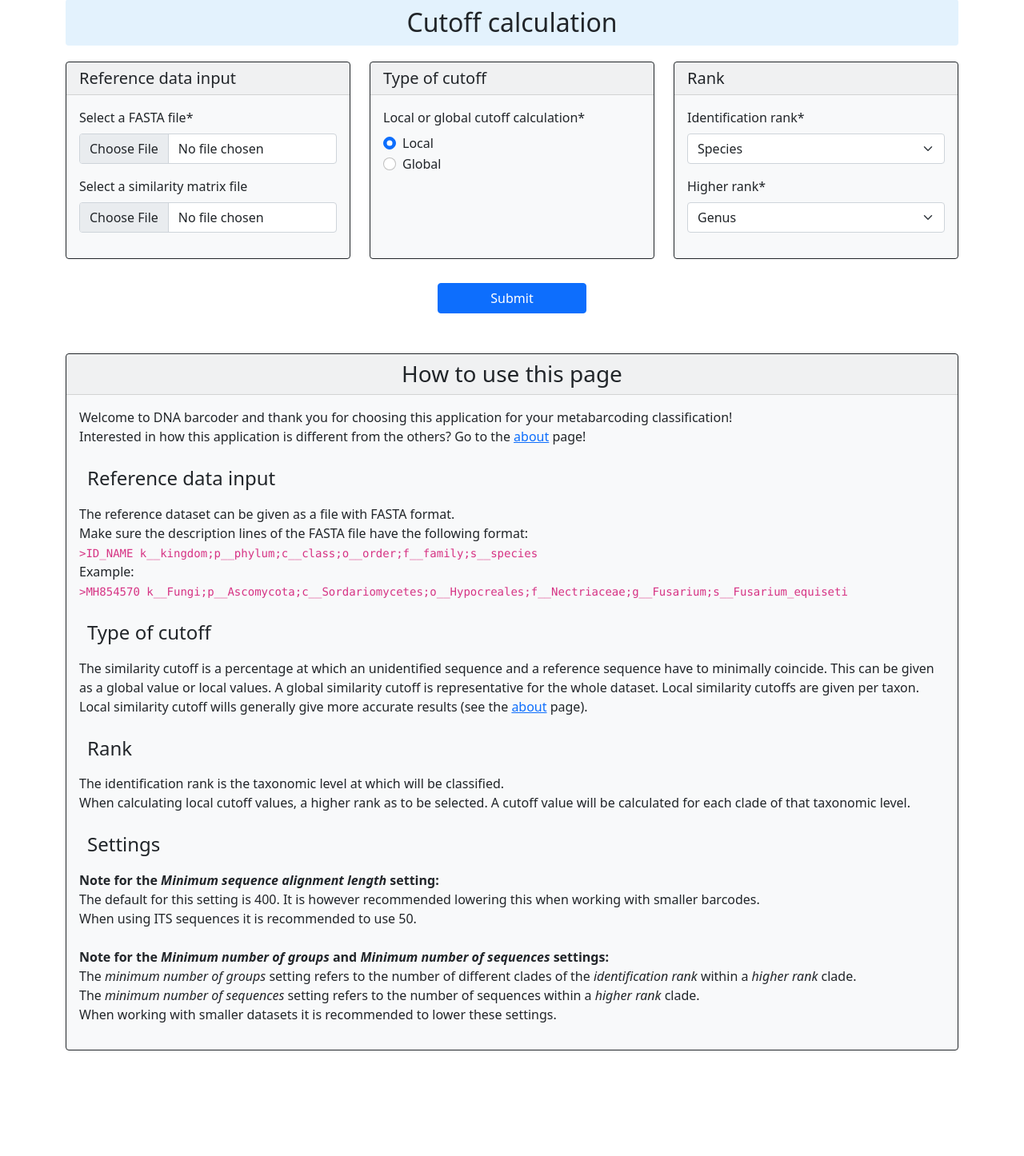
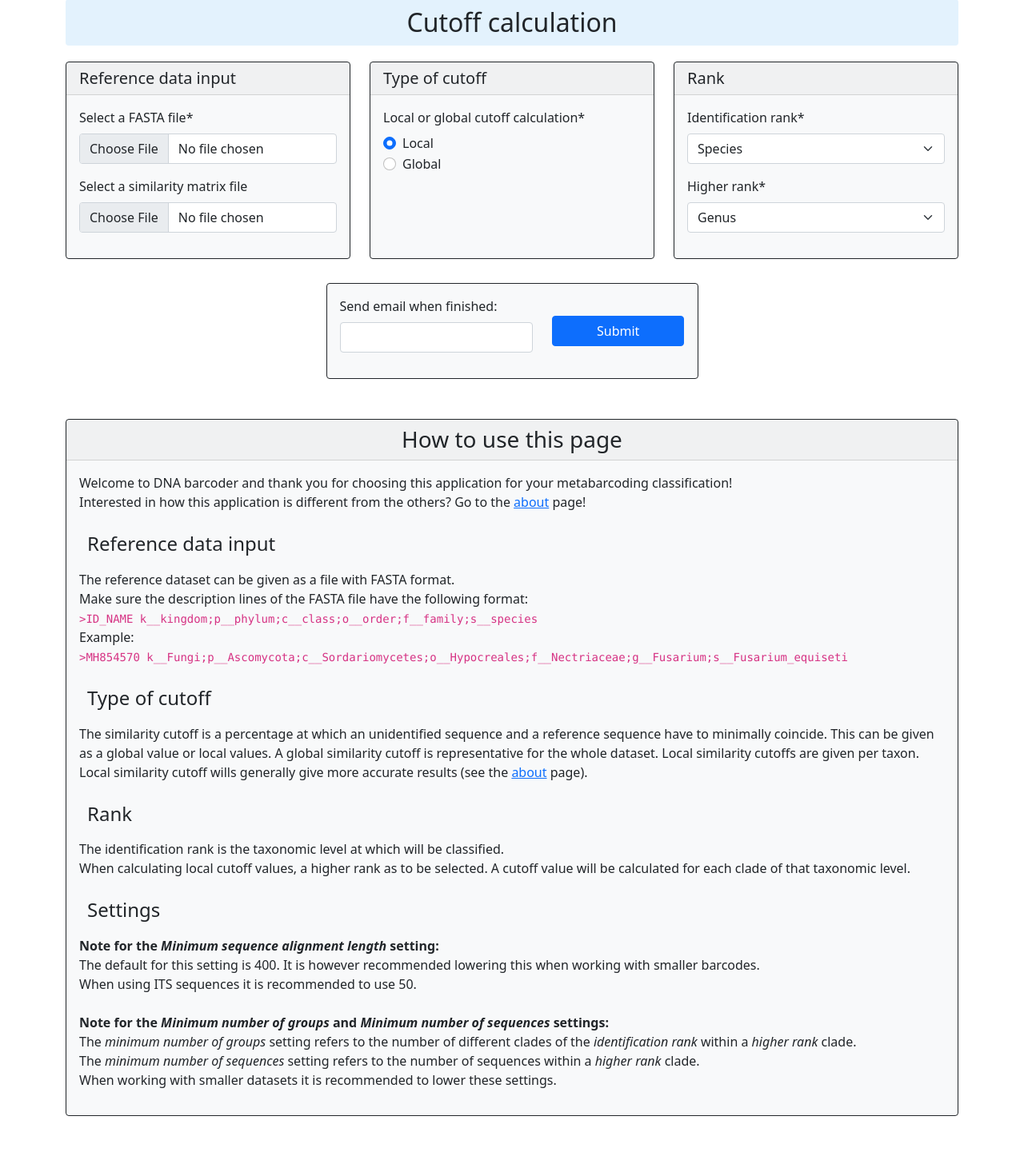
Before and after one commit to RubyvanderHolst/interface-dnabarcoder, a Django app: page /cutoff in a window 1280 px wide. Shown: the part 119-1565 px from the top of the page at 80% size. Before the commit the page ends 1433 px from the top, so only its background shows below. Run offline with Django 3.2, Linux system fonts and the light colour scheme; parts of the project's set-up code (start-up, migrations or seed data) failed here and were passed over; some libraries are stand-ins or nearby versions.

Commit message:
Created mailserver in docker-compose.yml and email fields

```diff
--- a/apps/Classification/tasks.py
+++ b/apps/Classification/tasks.py
@@ -14,7 +14,7 @@ dnabarcoder_path = os.popen("find /home -name dnabarcoder.py").read().rstrip('\n
 def classify_blast(input_sequences_path, reference_path,
                    num_cutoff, file_cutoff_path,
                    min_alignment_length, confidence, min_group_number,
-                   min_seq_number, rank, output_dir):
+                   min_seq_number, rank, output_dir, email):
     # Celery task for classification with BLAST
 
     task_id = classify_blast.request.id
--- a/apps/Classification/views.py
+++ b/apps/Classification/views.py
@@ -72,13 +72,14 @@
         min_seq_number = retrieve_input('min_seq_number', request.POST)
         rank = retrieve_input('rank', request.POST)
         # max_seq_number = request.POST['max_seq_number']
+        email = retrieve_input('email', request.POST)
 
         # start celery task
         task = classify_blast.delay(input_sequences_path, reference_path,
                                     num_cutoff, file_cutoff_path,
                                     min_alignment_length, confidence,
                                     min_group_number, min_seq_number, rank,
-                                    output_dir)
+                                    output_dir, email)
         task_id = task.id
 
     return render(request, 'classification_results.html', {
--- a/apps/Cutoff/forms.py
+++ b/apps/Cutoff/forms.py
@@ -119,3 +119,10 @@ class CutoffForm(forms.Form):
         }),
         required=False,
     )
+
+    email = forms.EmailField(
+        label='Send email when finished:',
+        min_length=5,
+        max_length=200,
+        required=False,
+    )
--- a/apps/Cutoff/views.py
+++ b/apps/Cutoff/views.py
@@ -54,6 +54,7 @@
         min_group_number = request.POST['min_group_number']
         min_seq_number = request.POST['min_seq_number']
         max_seq_number = request.POST['max_seq_number']
+        email = retrieve_input('email', request.POST)
 
         remove_comp = 'no'
         if 'remove_comp' in request.POST:
@@ -64,7 +65,8 @@
                              sim_file_path, min_alignment_length, rank,
                              higher_rank, starting_threshold, end_threshold,
                              step, min_group_number, min_seq_number,
-                             max_seq_number, remove_comp, prefix, output_dir)
+                             max_seq_number, remove_comp, prefix, output_dir,
+                             email)
 
         task_id = task.id
 
--- a/static/css/styling.css
+++ b/static/css/styling.css
@@ -45,6 +45,10 @@ img {
     height: 100px;
 }
 
+.mt-0 {
+    margin-top: 0 !important;
+}
+
 .mt-30 {
     margin-top: 30px !important;
 }
--- a/templates/cutoff.html
+++ b/templates/cutoff.html
@@ -50,8 +50,19 @@
 
 
                 </div>
-                <div class="d-grid gap-3 col-2 mx-auto mt-30">
-                    <button type="submit" class="btn btn-primary">Submit</button>
+                <div class="col-5 mx-auto mt-30">
+                    <div class="card bg-light border-dark">
+                        <div class="card-body">
+                            <div class="row align-items-center mt-0">
+                                <div class="col-7">
+                                    {{ form.email|as_crispy_field }}
+                                </div>
+                                <div class="col-5 d-grid">
+                                    <button type="submit" class="btn btn-primary btn-large">Submit</button>
+                                </div>
+                            </div>
+                        </div>
+                    </div>
                 </div>
             </div>
 
```
Also changed, not shown: apps/Classification/forms.py (+7 -0 lines), apps/Cutoff/tasks.py (+15 -1 lines), docker-compose.yml (+28 -0 lines), interface-dnabarcoder/settings.py (+9 -0 lines), templates/classification.html (+13 -2 lines).
